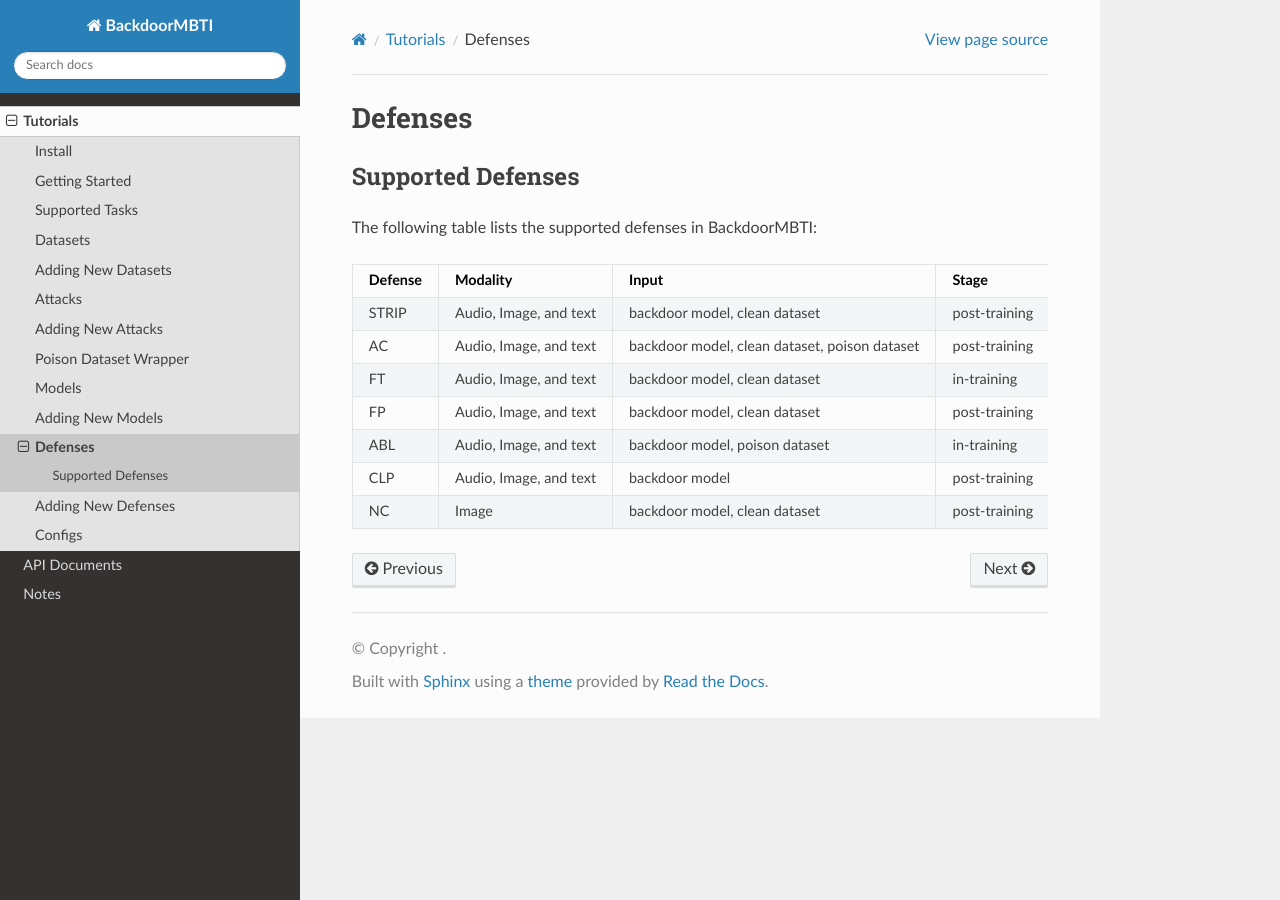
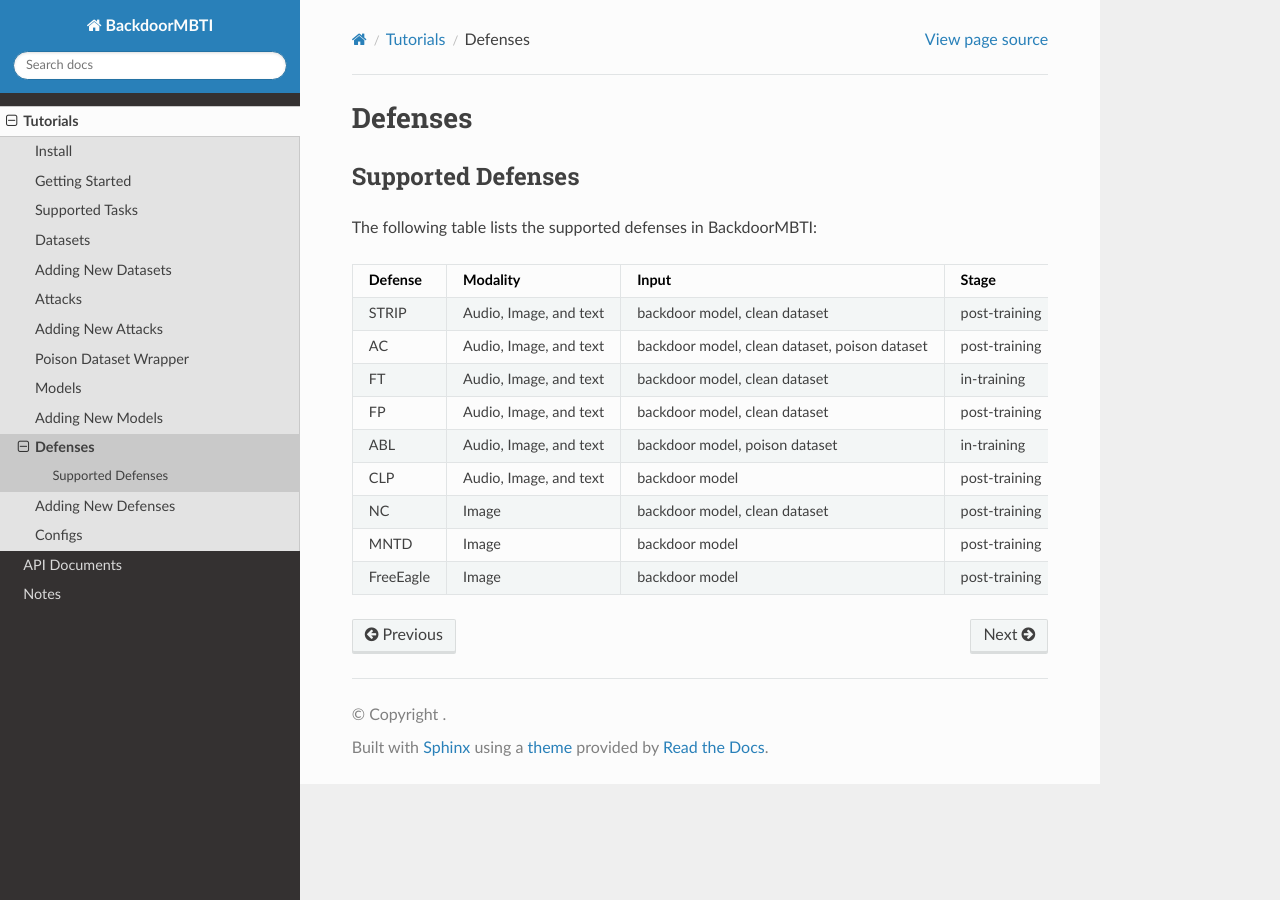
Before and after one commit to odymit/BackdoorMBTI-docs, a Sphinx documentation site: the page built from docs/source/tutorials/defenses.rst, in a window 1280 px wide. Built offline with Sphinx 7.4.7 and the Read the Docs theme 3.1.0, drawn with Linux system fonts in a browser that asks for light colours.

Commit message:
update defense

```diff
--- a/docs/source/tutorials/defenses.rst
+++ b/docs/source/tutorials/defenses.rst
@@ -58,3 +58,15 @@
      - post-training
      - clean model, trigger pattern
      - `Neural Cleanse: Identifying and Mitigating Backdoor Attacks in Neural Networks <https://par.nsf.gov/servlets/purl/10120302>`__
+   * - MNTD
+     - Image
+     - backdoor model
+     - post-training
+     - detection result
+     - `Detecting AI Trojans  Using Meta Neural Analysis <https://arxiv.org/pdf/1910.03137>`__
+   * - FreeEagle
+     - Image
+     - backdoor model
+     - post-training
+     - detection result
+     - `FREEEAGLE: Detecting Complex Neural Trojans in Data-Free Cases <https://www.usenix.org/system/files/usenixsecurity23-fu-chong.pdf>`__
```
